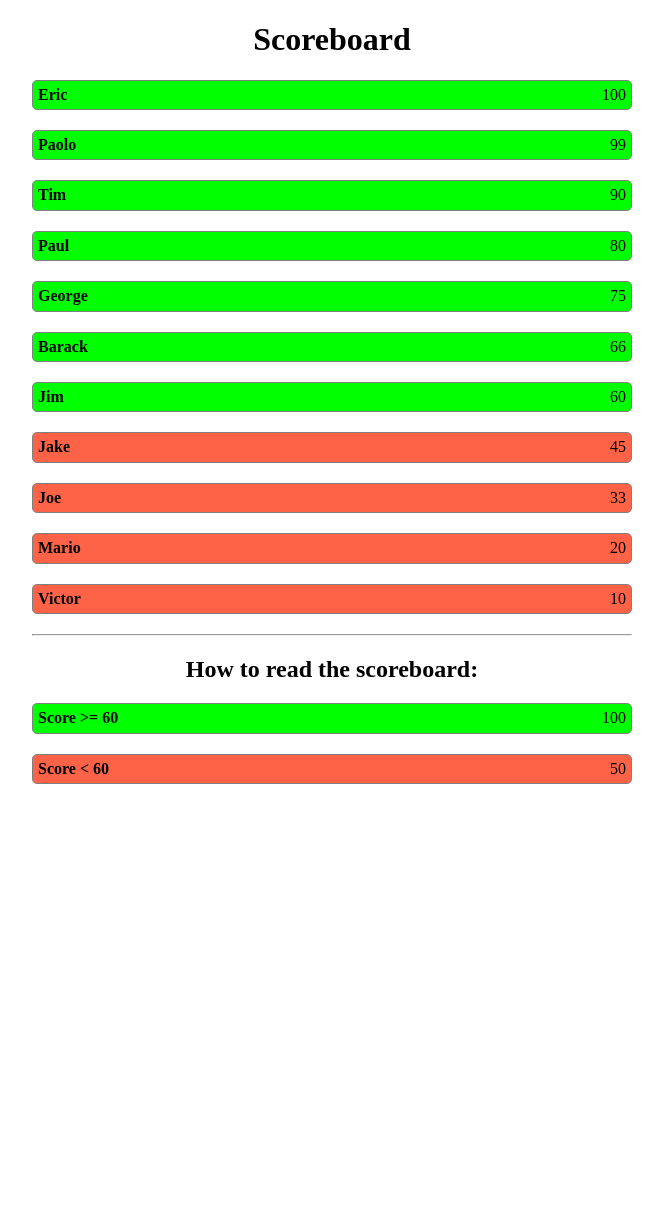
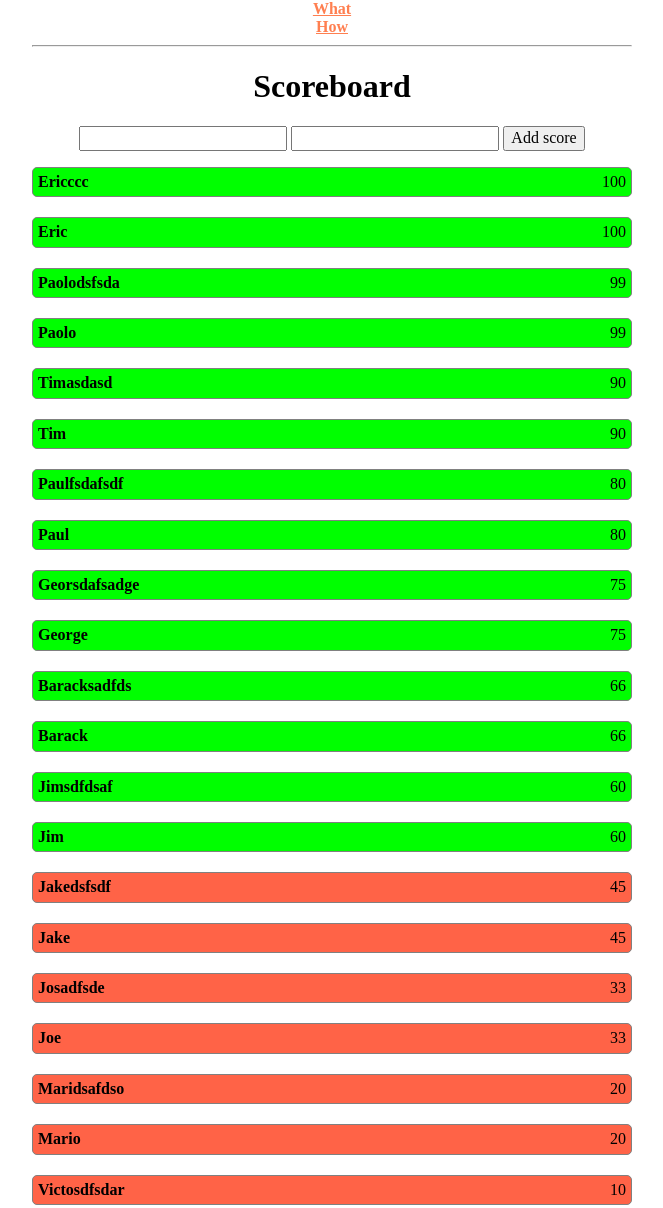
Before and after one commit to ecamellini/FS0422-U2-D2, a plain HTML site: page index.html in a window 1280 px wide. Shown: the top 1208 px of the page, without its empty margins (308-971 px from the left). Before the commit the page ends 804 px from the top, so only its background shows below. Drawn offline with Linux system fonts and the light colour scheme.

Commit message:
Committing some more advanced CSS examples

```diff
--- a/css/styles.css
+++ b/css/styles.css
@@ -60,3 +60,24 @@
   .how-to-read-li>span.item-name) {
   font-weight: bold;
 }
+
+
+a[href^="#"] {
+  font-weight: bold;
+  color: coral;
+}
+
+
+li.scoreboard-line {
+  position: relative;
+}
+
+li.scoreboard-line:hover::after {
+  content: "Some useful info about this score line.";
+  position: absolute;
+  right: -280px;
+  border: 1px solid grey;
+  background-color: lightgray;
+  border-radius: 5px;
+  padding: 5px;
+}
--- a/index.html
+++ b/index.html
@@ -26,9 +26,13 @@
     or by alphabetical order.
   -->
   <div id="container">
-
+    <a href="#what">What</a><br />
+    <a href="#how">How</a>
+    <hr />
     <h1>Scoreboard</h1>
-
+    <input type="text" />
+    <input type="number" />
+    <button>Add score</button>
     <ol id="scoreboard-list">
       <!--
       These elements, the scores, the list elements
@@ -43,7 +47,9 @@
     </ol>
 
     <hr />
-    <h2>How to read the scoreboard:</h2>
+    <h2 id="what">What is a scoreboard?</h2>
+    <a href="https://en.wikipedia.org/wiki/Scoreboard">Check out the definition!</a>
+    <h2 id="how">How to read the scoreboard:</h2>
     <ul id="how-to-read">
       <li class="how-to-read-li good-score">
         <span class="item-name">Score >= 60</span>
@@ -54,6 +60,9 @@
             <span class="item-score">50</span>
       </li>
     </ul>
+
+    <a href="#">⬆️ Back to Top ⬆️</a>
+    <br /><br /><br /><br />
   </div>
 
   <script src="js/script.js"></script>
--- a/js/script.js
+++ b/js/script.js
@@ -18,6 +18,17 @@ let scores = [ // In the real world this list here will come from somewhere else
   { name: "Joe", score: 33},
   { name: "Jake", score: 45},
   { name: "Victor", score: 10},
+  { name: "Ericccc", score: 100 },
+  { name: "Timasdasd", score: 90},
+  { name: "Paulfsdafsdf", score: 80},
+  { name: "Jimsdfdsaf", score: 60},
+  { name: "Maridsafdso", score: 20},
+  { name: "Paolodsfsda", score: 99},
+  { name: "Baracksadfds", score: 66},
+  { name: "Georsdafsadge", score: 75},
+  { name: "Josadfsde", score: 33},
+  { name: "Jakedsfsdf", score: 45},
+  { name: "Victosdfsdar", score: 10},
 ]
 
 
```
